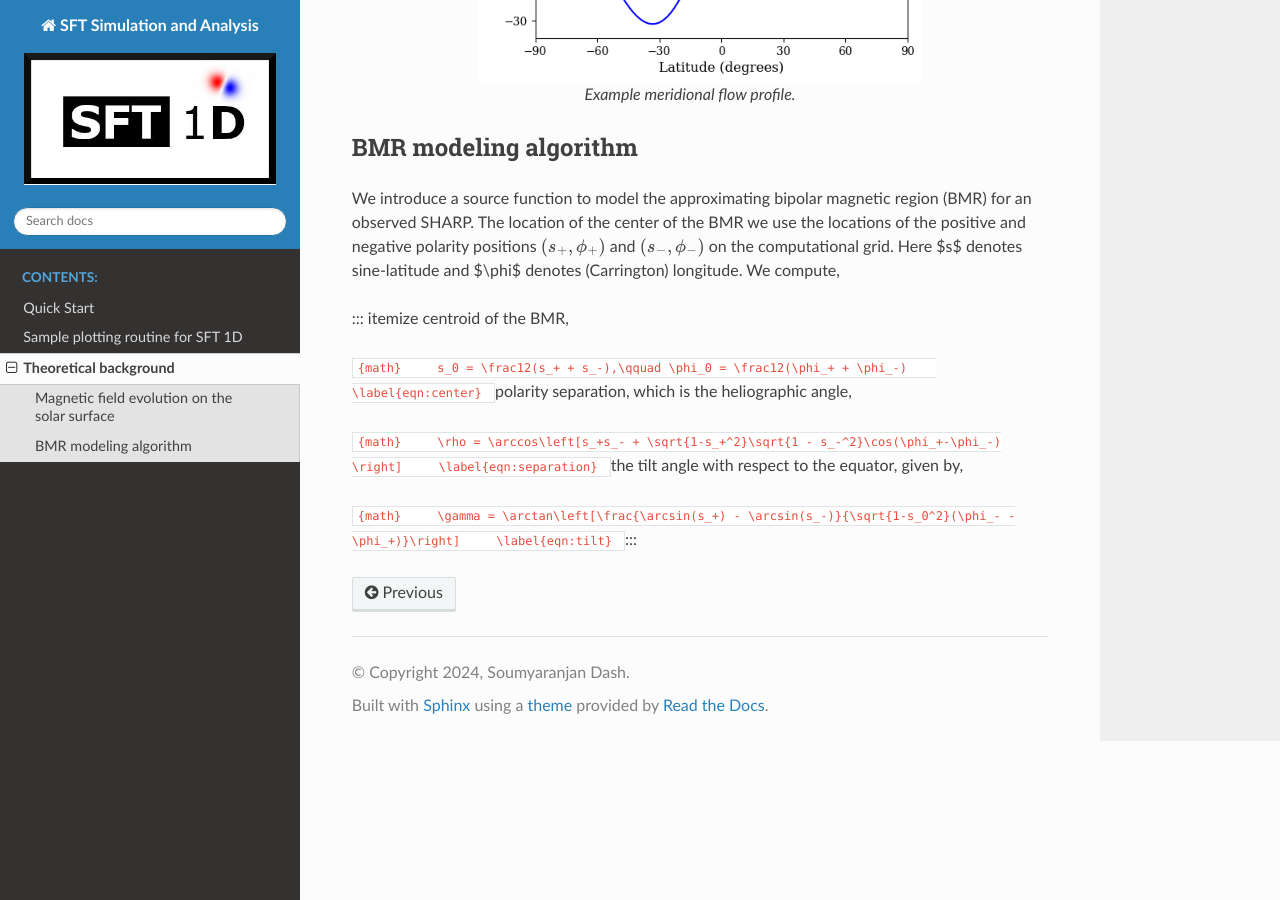
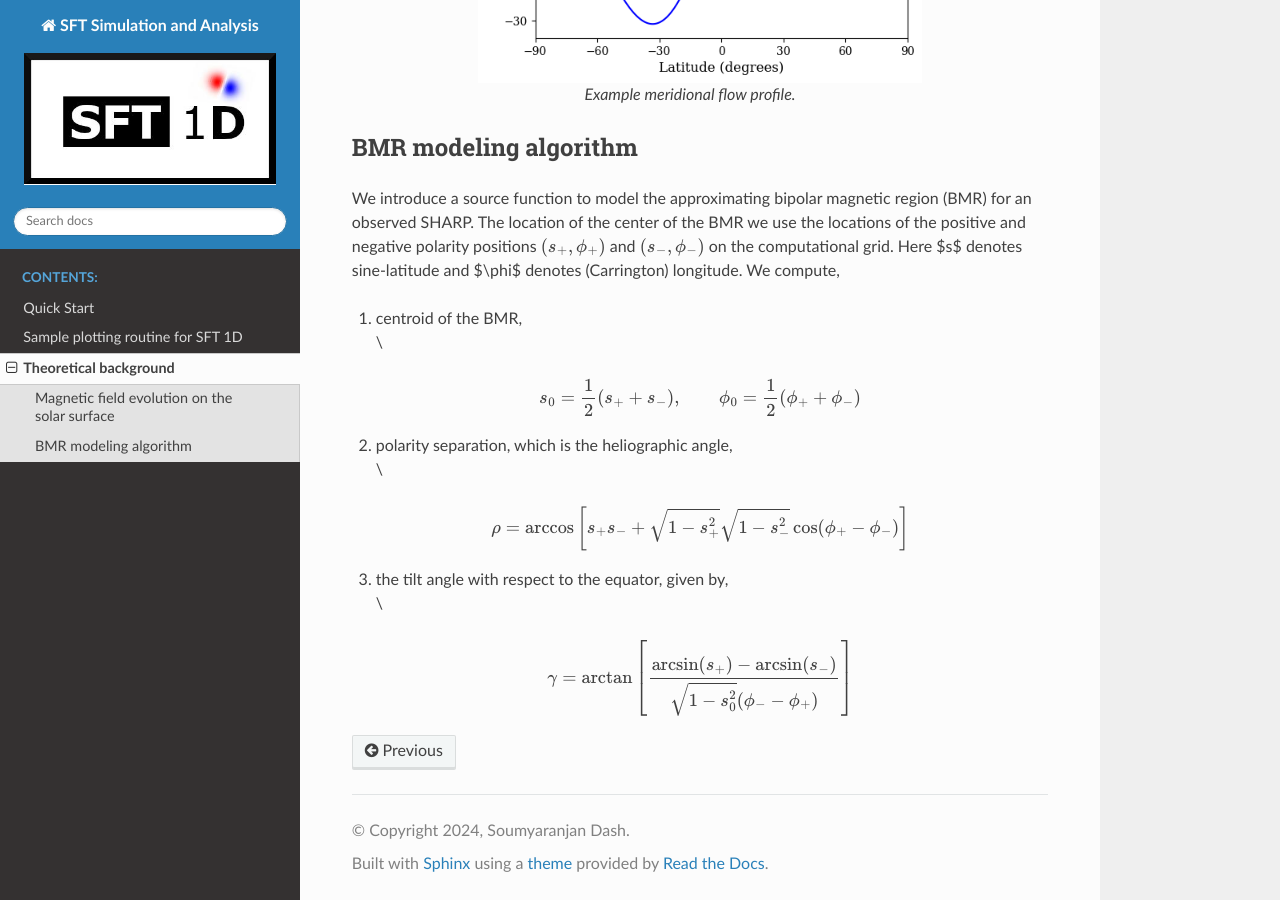
Before and after one commit to sr-dash/SFT-1D, a Sphinx documentation site: the page built from docs/sft-theory.md, in a window 1280 px wide and 900 px high, scrolled down 1081 px. Built offline with Sphinx 7.4.7 and the Read the Docs theme 2.0.0, drawn with Linux system fonts in a browser that asks for light colours.

Commit message:
Itemized bullets in documentation.

````diff
--- a/docs/sft-theory.md
+++ b/docs/sft-theory.md
@@ -56,23 +56,21 @@ positions {math}`(s_+, \phi_+)` and {math}`(s_-,\phi_-)` on the computational gr
 Here $s$ denotes sine-latitude and $\phi$ denotes (Carrington)
 longitude. We compute,
 
-::: itemize
-centroid of the BMR,\
+1. centroid of the BMR,\
 \
-`{math}
+```{math}
     s_0 = \frac12(s_+ + s_-),\qquad \phi_0 = \frac12(\phi_+ + \phi_-)
     \label{eqn:center}
-`
-polarity separation, which is the heliographic angle,\
+```
+2. polarity separation, which is the heliographic angle,\
 \
-`{math}
+```{math}
     \rho = \arccos\left[s_+s_- + \sqrt{1-s_+^2}\sqrt{1 - s_-^2}\cos(\phi_+-\phi_-) \right]
     \label{eqn:separation}
-`
-the tilt angle with respect to the equator, given by,\
+```
+3. the tilt angle with respect to the equator, given by,\
 \
-`{math}
+```{math}
     \gamma = \arctan\left[\frac{\arcsin(s_+) - \arcsin(s_-)}{\sqrt{1-s_0^2}(\phi_- - \phi_+)}\right]
     \label{eqn:tilt}
-`
-:::
+```
````
